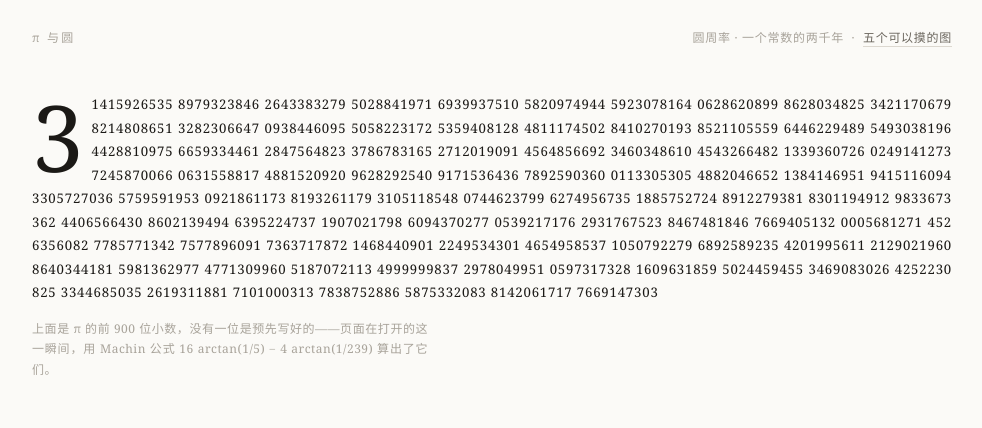
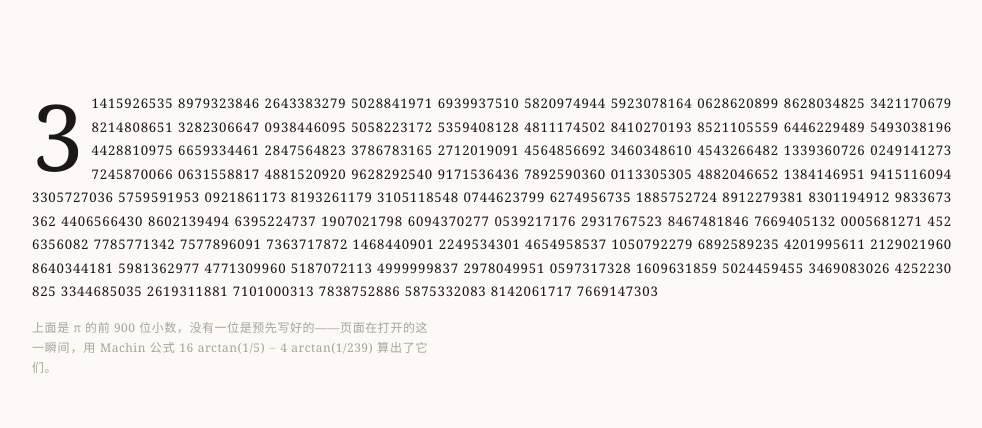
Before and after one commit to QvQ-sgu/pi-and-circle, a plain HTML site: page index.html in a window 1280 px wide. Shown: the top 428 px of the page, without its empty margins (148-1130 px from the left). Drawn offline with Linux system fonts and the light colour scheme.

Commit message:
删去顶部书眉一行（π 与圆 / 圆周率·一个常数的两千年 / 五个可以摸的图），首字下沉的数字墙直接开篇

```diff
--- a/index.html
+++ b/index.html
@@ -18,14 +18,8 @@
 
   .wrap{width:min(920px,calc(100% - 64px));margin:0 auto;padding:0 0 90px}
 
-  /* 书眉 */
-  .head{display:flex;justify-content:space-between;align-items:baseline;
-    padding:26px 0 0;font-size:12px;letter-spacing:.18em;color:var(--faint)}
-  .head .r{letter-spacing:.06em}
-  .head a{color:var(--gray);text-decoration:none;border-bottom:1px solid var(--rule)}
-
   /* 数字墙 */
-  .wall{margin-top:44px}
+  .wall{margin-top:92px}
   .wall p{margin:0;font-size:13.2px;line-height:1.78;letter-spacing:.061em;
     text-align:justify;text-justify:inter-ideograph;color:#1b1916;
     font-variant-numeric:tabular-nums;word-break:break-all}
@@ -127,11 +121,6 @@
 </head>
 <body>
 <div class="wrap">
-
-  <div class="head">
-    <span>π 与圆</span>
-    <span class="r">圆周率 · 一个常数的两千年 &nbsp;·&nbsp; <a href="#toolbox">五个可以摸的图</a></span>
-  </div>
 
   <!-- 数字墙 -->
   <div class="wall">
```
